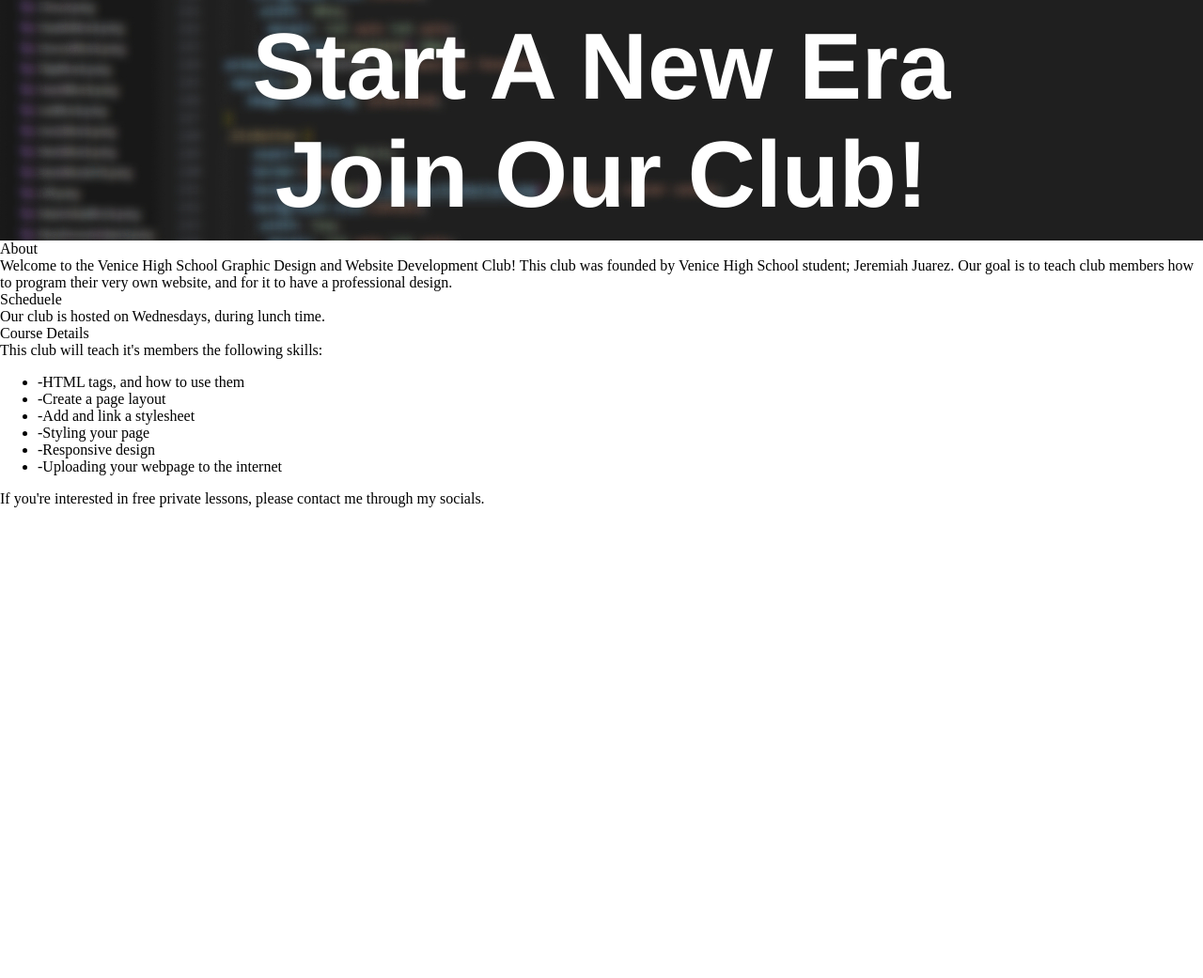
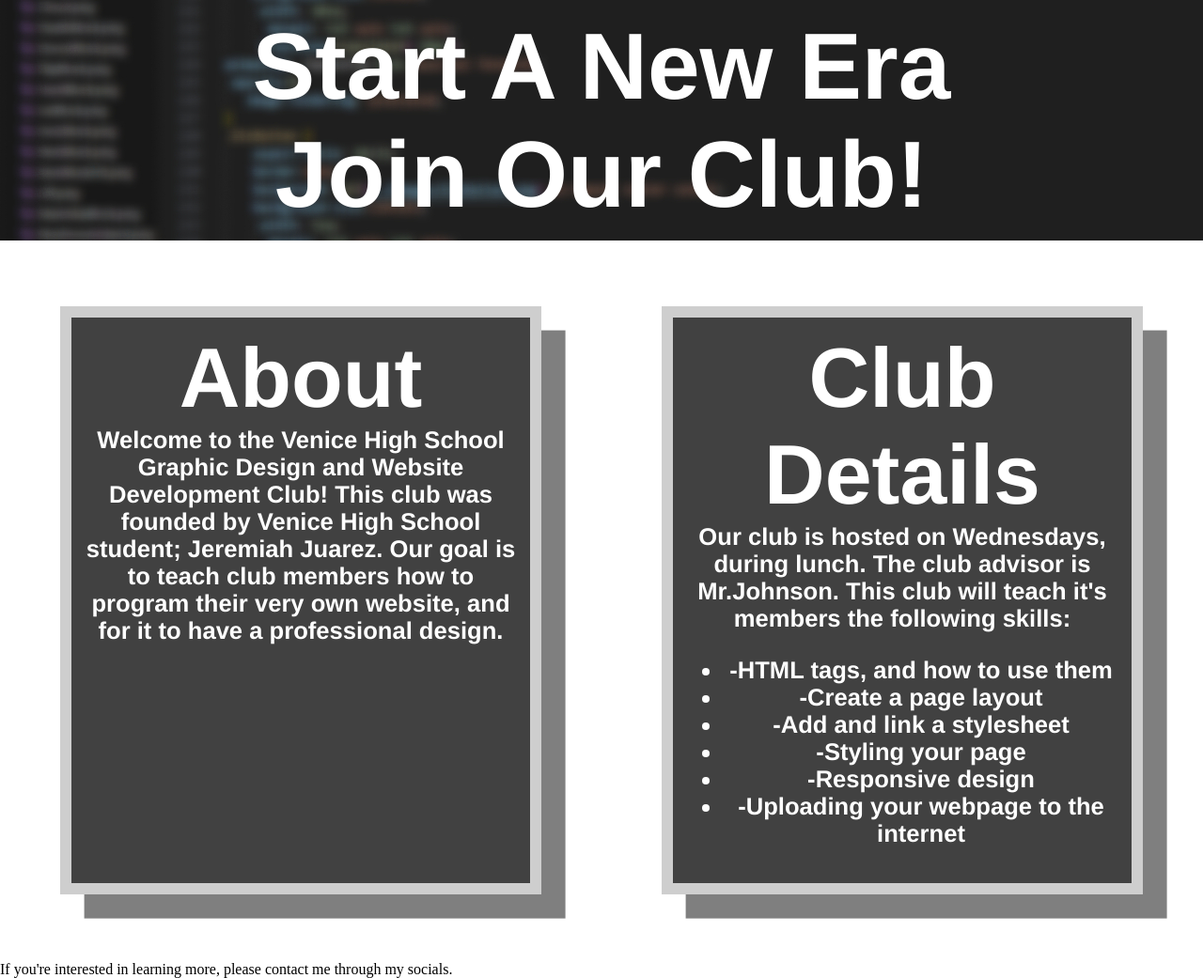
Before and after one commit to MightyFine001/VHS-Web-Development, a plain HTML site: page index.html in a window 1280 px wide. Shown: the whole page at 94% size. Before the commit the page ends 800 px from the top, so only its background shows below. Drawn offline with Linux system fonts and the light colour scheme.

Commit message:
Revamped text

```diff
--- a/home.css
+++ b/home.css
@@ -18,3 +18,35 @@ body{
     font-size: clamp(20px,8vw,100px);
     color:white;
    }
+   section {
+    display: flex;
+    flex-direction: row;
+    margin: 5vw 0 5vw 0;
+   }
+
+.container {
+border: 1vw solid rgb(206, 206, 206);
+box-shadow: 2vw 2vw 0px rgba(0, 0, 0,0.5);
+width:40%;
+ margin: 0.5vw 5vw 0.5vw 5vw;
+ background-color: rgb(65, 65, 65) ;
+ padding: 1vw;
+}
+.title {
+    text-align: center;
+    align-self: center;
+    justify-self:center;
+    font-family:Helvetica;
+    font-weight:bold;
+    font-size:  clamp(20px,7vw,90px);
+    color:white;
+}
+.text {
+   text-align: center;
+    align-self: center;
+    justify-self:center;
+    font-family:Helvetica;
+    font-weight:bold;
+    font-size:  clamp(15px,2vw,90px);
+    color:white;
+}
--- a/index.html
+++ b/index.html
@@ -11,7 +11,7 @@
             </div>
         </header>
         <section>
-        <div class="intro">
+        <div class="container">
         <div class="title">
             About
         </div>
@@ -19,19 +19,13 @@
         Our goal is to teach club members how to program their very own website, and for it to have a professional design.
         </div>
         </div>
-        <div class="Scheduele">
+        <div class="container">
         <div class="title">
-            Scheduele
+            Club Details
         </div>
         <div class="text">
-            Our club is hosted on Wednesdays, during lunch time.
-        </div>
-        </div>
-        <div class="Details">
-        <div class="title">
-            Course Details
-        </div>
-        <div class="text">
+            Our club is hosted on Wednesdays, during lunch.
+            The club advisor is Mr.Johnson.
             This club will teach it's members the following skills:
             <ul>
                 <li>-HTML tags, and how to use them</li>
@@ -45,7 +39,7 @@
         </div>
         </section>
         <footer>
-            If you're interested in free private lessons, please contact me through my socials.
+            If you're interested in learning more, please contact me through my socials.
         </footer>
     </body>
 </html>
```
